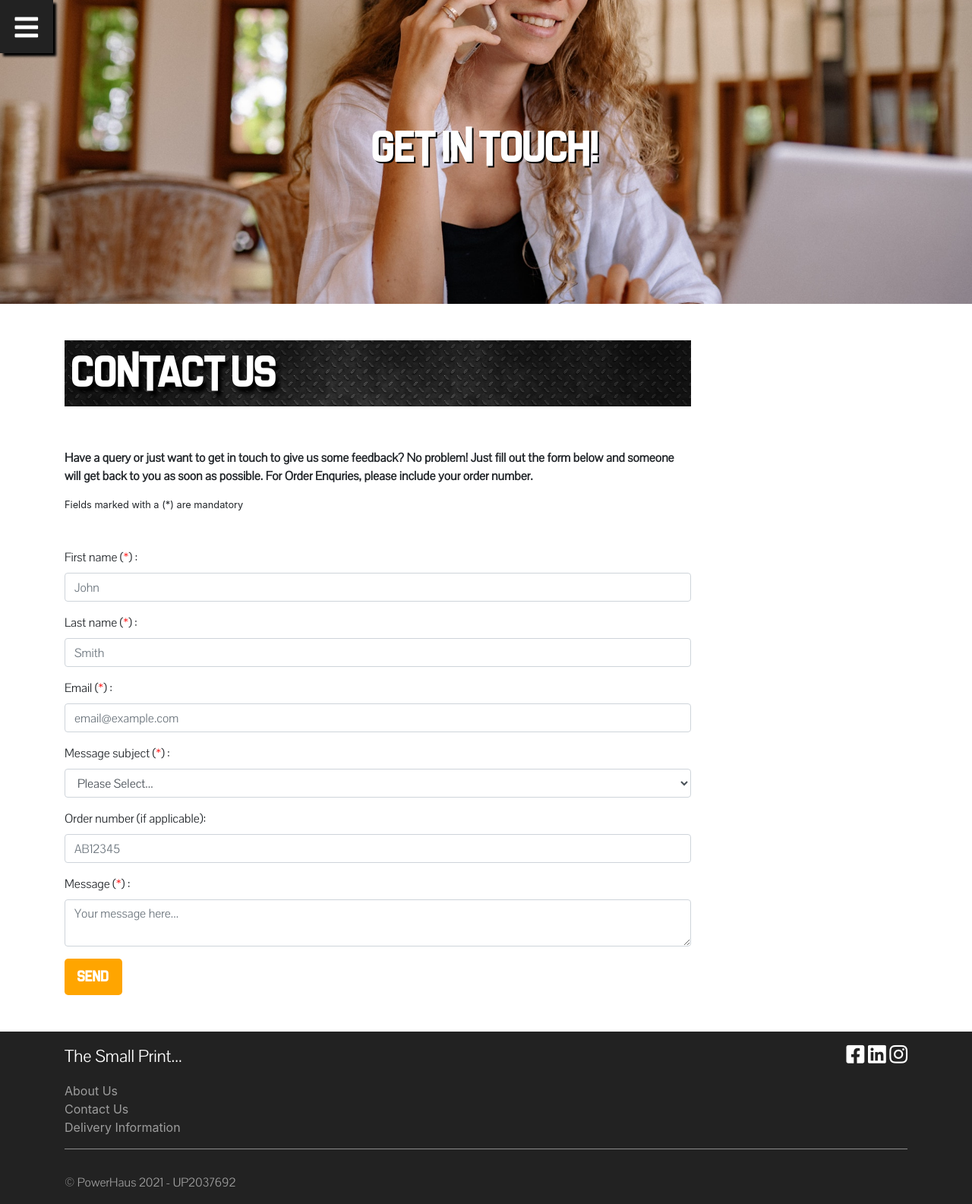
After one commit to ShavingSeagull/PowerHaus, a Django app: page /contact in a window 1280 px wide. The commit adds this page. Shown: the whole page at 76% size. Run offline with Django 3.2, Linux system fonts and the light colour scheme; some libraries are stand-ins or nearby versions.

Commit message:
Added contact page and hooked it up. Emailing functionality not present yet

```diff
--- /dev/null
+++ b/home/templates/home/contact.html
@@ -0,0 +1,89 @@
+{% extends "base.html" %}
+{% load static %}
+{% block custom_css %}
+<link rel="stylesheet" href="{% static 'css/contact.css' %}" />
+{% endblock %}
+
+{% block content %}
+<!-- Header with Hero Image -->
+<header class="contact-hero-img parallax">
+    <div class="hero-text">
+        <h1>Get in Touch!</h1>
+    </div>
+</header>
+<!-- /.Header and Hero -->
+
+<!-- Contact Section -->
+<section class="container contact-section mt-5 no-floating-footer">
+    <div class="row">
+        <div class="col-sm-12 col-lg-9">
+            <h2 class="metal-bg metal-header">Contact Us</h2>
+        </div>
+    </div>
+    <div class="row mt-5">
+        <p class="col-lg-9">
+            Have a query or just want to get in touch to give us some feedback? No problem!
+            Just fill out the form below and someone will get back to you as soon as possible.
+            For Order Enquries, please include your order number.
+        </p>
+        <small class="col-lg-9">
+            Fields marked with a (*) are mandatory
+        </small>
+    </div>
+    <div class="row my-5">
+        <form class="col-lg-9" id="contact-form" method="POST">
+            <div class="form-group">
+                <label for="fname">First name (<span>*</span>) :</label>
+                <input name="fname" id="fname" type="text" class="form-control" placeholder="John" required />
+            </div>
+            <div class="form-group">
+                <label for="lname">Last name (<span>*</span>) :</label>
+                <input name="lname" id="lname" type="text" class="form-control" placeholder="Smith" required />
+            </div>
+            <div class="form-group">
+                <label for="email">Email (<span>*</span>) :</label>
+                <input name="email" id="email" type="email" class="form-control" placeholder="email@example.com" required />
+            </div>
+            <div class="form-group">
+                <label for="subjectSelection">Message subject (<span>*</span>) :</label>
+                <select class="form-control" id="subjectSelection" name="subjectSelection" required>
+                    <option value="">Please Select...</option>
+                    <option value="generalEnquiry">General enquiry</option>
+                    <option value="feedback">Feedback</option>
+                    <option value="careers">Careers</option>
+                    <option value="orderEnquiry">Order enquiry</option>
+                </select>
+            </div>
+            <div class="form-group">
+                <label for="orderNum">Order number (if applicable):</label>
+                <input name="orderNum" id="orderNum" type="text" class="form-control" placeholder="AB12345" />
+            </div>
+            <div class="form-group">
+                <label for="message">Message (<span>*</span>) :</label>
+                <textarea name="message" id="message" class="form-control" placeholder="Your message here..." required></textarea>
+            </div>
+            <button type="submit" class="btn btn-lg contact-btn">Send</button>
+        </form>
+    </div>
+</section>
+<!-- /.Contact Section -->
+
+<!-- Confirmation Modal - Bootstrap modal -->
+<div class="modal fade" id="messageModal">
+    <div class="modal-dialog modal-dialog-centered">
+        <div class="modal-content">
+            <div class="modal-header">
+                <h4 class="modal-title">Thanks for your message!</h4>
+                <button type="button" class="close" data-dismiss="modal">&times;</button>
+            </div>
+            <div class="modal-body">
+                Your message has been received and a member of the team will get back to you shortly.
+            </div>
+            <div class="modal-footer">
+                <button type="button" class="btn btn-danger" data-dismiss="modal">Close</button>
+            </div>
+        </div>
+    </div>
+</div>
+<!-- /.Confirmation Modal -->
+{% endblock %}
--- a/home/urls.py
+++ b/home/urls.py
@@ -1,8 +1,9 @@
 from django.urls import path
-from .views import index, about, delivery_info
+from .views import index, about, delivery_info, contact
 
 urlpatterns = [
     path('', index, name="home"),
     path('about', about, name="about"),
-    path('delivery-infomation', delivery_info, name="delivery_info")
+    path('delivery-infomation', delivery_info, name="delivery_info"),
+    path('contact', contact, name="contact")
 ]
--- a/home/views.py
+++ b/home/views.py
@@ -8,3 +8,6 @@ def about(request):
 
 def delivery_info(request):
     return render(request, "home/delivery_info.html")
+
+def contact(request):
+    return render(request, "home/contact.html")
--- /dev/null
+++ b/static/css/contact.css
@@ -0,0 +1,37 @@
+/****** Contact page ******/
+
+.contact-hero-img {
+    background-image: url("../images/call.jpg");
+    background-color: #222222;
+    background-position: center;
+    min-height: 50%;
+}
+
+.contact-section .metal-header {
+    font-size: 3.5em;
+}
+
+.contact-section p {
+    font-weight: bold;
+}
+
+.contact-section h2 {
+    text-align: left;
+}
+
+#contact-form label > span {
+    color: red;
+}
+
+.contact-btn {
+    background-color: orange;
+    color: #fff;
+    font-family: life_is_okayregular, "Arial Black", sans-serif;
+}
+
+/*** Media Queries ***/
+@media screen and (max-width: 560px) {
+    .contact-section .metal-header {
+        font-size: 2.5em;
+    }
+}
--- a/templates/base.html
+++ b/templates/base.html
@@ -34,7 +34,7 @@
                 </a>
             </li>
             <li>
-                <a href="contact.html">
+                <a href="{% url 'contact' %}">
                     <i class="fas fa-comment" aria-hidden="true"></i>
                     <span class="d-none">Contact</span>
                 </a>
@@ -59,7 +59,7 @@
                 <div class="col-8">
                     <p class="pt-3 footer-header">The Small Print...</p>
                     <a href="{% url 'about' %}" class="footer-block-link">About Us</a>
-                    <a href="#" class="footer-block-link">Contact Us</a>
+                    <a href="{% url 'contact' %}" class="footer-block-link">Contact Us</a>
                     <a href="{% url 'delivery_info' %}" class="footer-block-link">Delivery Information</a>
                 </div>
                 <div class="col-4 py-3 my-0 text-right">
```
